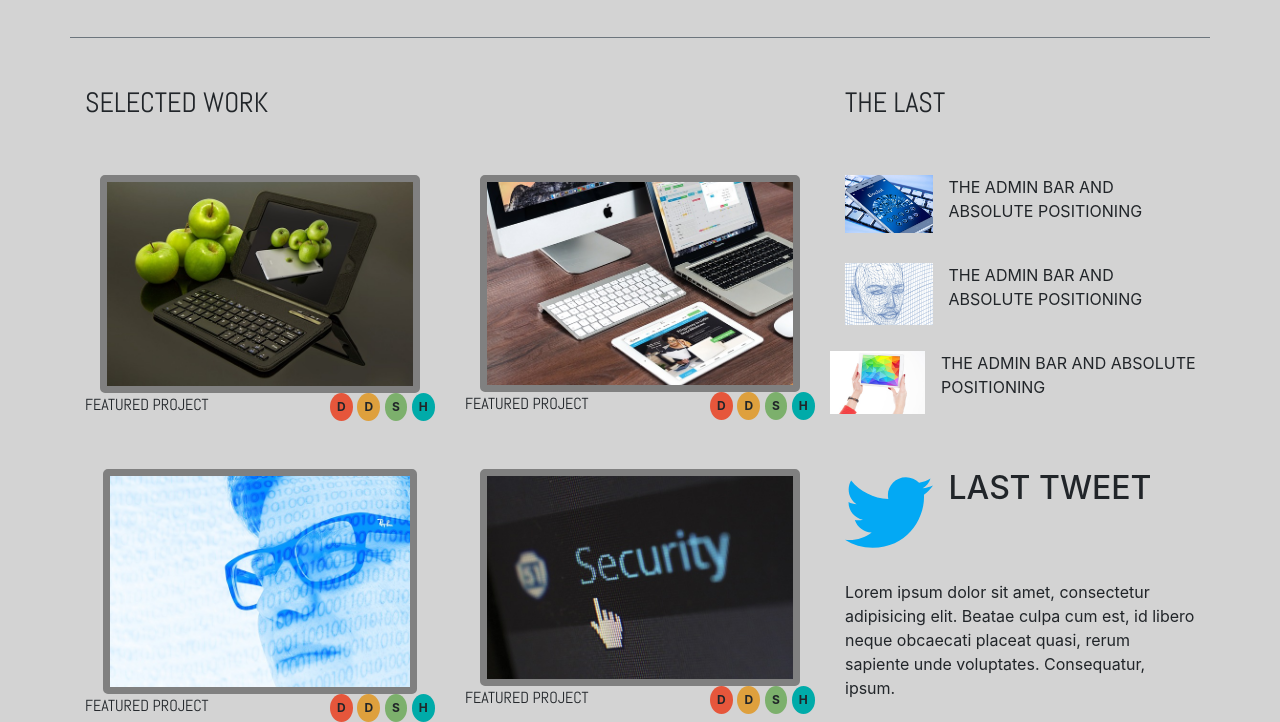
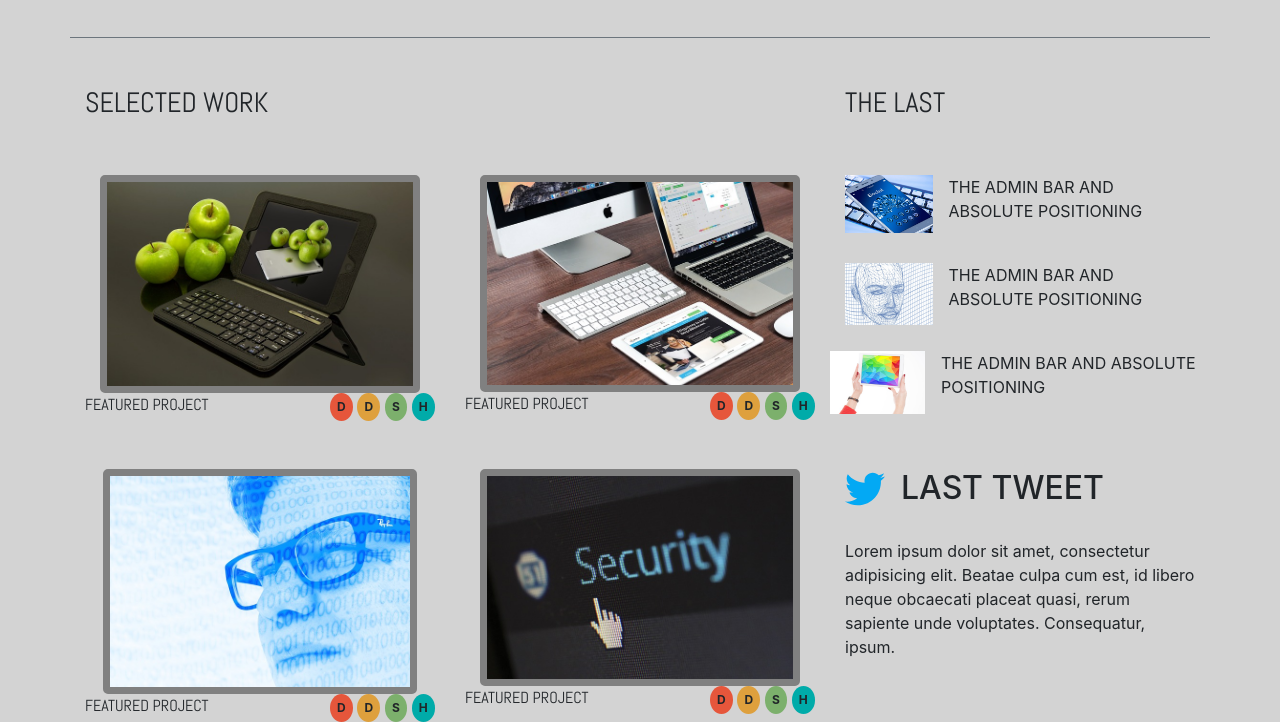
Before and after one commit to CharlesandAnthony/CodeupDesignProject, a plain HTML site: page index.html in a window 1280 px wide. Shown: the part 677-1399 px from the top of the page. Drawn offline with nearby package versions, Linux system fonts and the light colour scheme; a web font is replaced by a local one.

Commit message:
fixed twitter logo

```diff
--- a/index.html
+++ b/index.html
@@ -294,7 +294,7 @@
             <div class="row">
                 <div class="col-sm-none col-md-12">
                     <div class="media mb-4">
-                        <img class="w-25 mr-3" src="assets/images/twitterblue.svg" alt="">
+                        <img id="twitter-image" class="mr-3" src="assets/images/twitterblue.svg" alt="">
                             <h2 class="align-middle">LAST TWEET</h2>
                     </div>
                     <p>Lorem ipsum dolor sit amet, consectetur adipisicing elit. Beatae culpa cum est, id libero neque obcaecati placeat quasi, rerum sapiente unde voluptates. Consequatur, ipsum.</p>
--- a/style.css
+++ b/style.css
@@ -211,3 +211,7 @@ header{
 .bi-twitter {
     color: blue;
 }
+
+#twitter-image{
+    width: 40px;
+}
```
